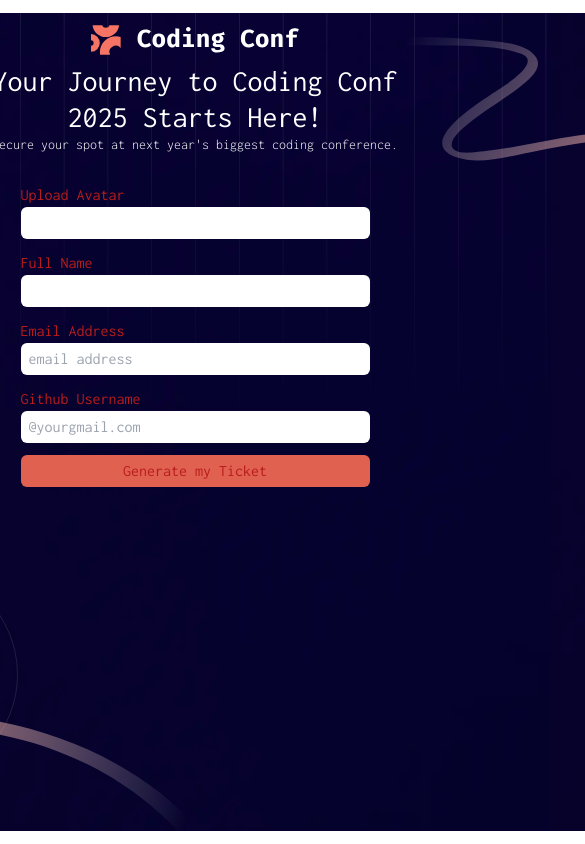
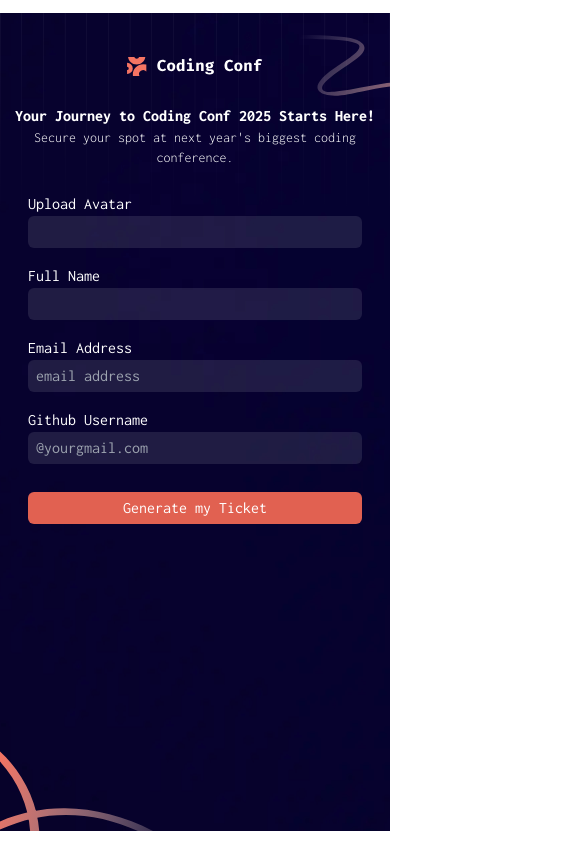
Before and after one commit to darkweb907/Ticket, a React (Vite) app: page / in a window 390 px wide. Shown: the whole page, 585 px wide, since content can reach past the window. Built offline with nearby package versions, Linux system fonts and the light colour scheme.

Commit message:
working on form responsivesnes

```diff
--- a/src/component/Background.jsx
+++ b/src/component/Background.jsx
@@ -1,22 +1,38 @@
-import Top from "../assets/images/pattern-squiggly-line-top.svg"
-import Form from "./Form"
-import Header from "./Header"
+import Top from "../assets/images/pattern-squiggly-line-top.svg";
+import Form from "./Form";
+import Header from "./Header";
 
 const Background = () => {
   return (
     <div className="mage overflow-hidden">
-        <img className="top w-[35%] absolute right-0 top-5 " src={Top} alt="not descover" />
-        <img className="bottom w-[57%] left-0 absolute bottom-[-69px] " src="./src/assets/images/pattern-squiggly-line-bottom.svg" alt="not descover" />
-        <img className=" " src="./src/assets/images/pattern-lines.svg" alt="not descover" />
-        <img className=" " src="./src/assets/images/pattern-circle.svg" alt="not descover" />
+      <img
+        className="top w-[35%] absolute right-0 top-5 "
+        src={Top}
+        alt="not descover"
+      />
+      <img
+        className="bottom w-[57%] left-0 absolute bottom-[-69px] "
+        src="./src/assets/images/pattern-squiggly-line-bottom.svg"
+        alt="not descover"
+      />
+      <img
+        className=" "
+        src="./src/assets/images/pattern-lines.svg"
+        alt="not descover"
+      />
+      <img
+        className="hidden md:block absolute top-[50%] left-[50%] md:w-[15%] "
+        src="./src/assets/images/pattern-circle.svg"
+        alt="not descover"
+      />
       <div className="text absolute top-0 w-full ">
-      <div className="texting">
-        <Header/>
-        <Form/>
-      </div>
+        <div className="texting mt-[2rem] md:mt-0 ">
+          <Header />
+          <Form />
+        </div>
       </div>
     </div>
-  )
-}
+  );
+};
 
-export default Background
+export default Background;
--- a/src/component/Form.jsx
+++ b/src/component/Form.jsx
@@ -21,57 +21,57 @@ const Form = () => {
   };
   return (
     <>
-      <section className="form mt-2 text-center ">
-        <h1 className="text-3xl Wform ">
+      <section className="form mt-7 md:mt-2 text-center sm:px-[2rem] md:px-0">
+        <h1 className="text-base px-3 sm:px-8 md:px-0 md:text-2xl lg:text-3xl Wform font-extrabold">
           Your Journey to Coding Conf 2025 Starts Here!
         </h1>
-        <p className="text-sm font-light">
+        <p className=" text-sm font-light px-3 sm:px-8 md:px-0">
           Secure your spot at next year&apos;s biggest coding conference.
         </p>
         <form
-          className="mt-7 px-7 Wform text-left text-red-700"
+          className="mt-6 md:mt-7 px-7 Wform text-left text-Neutral flex flex-col gap-4 md:block"
           onSubmit={justSubmit}
         >
-          <div className="avatar mt-3">
+          <div className="avatar md:mt-3">
             <label htmlFor="avatar">Upload Avatar</label>
             <input
               onChange={textChange}
               value={Word.avatar}
-              className="block mb-3 w-full  py-1 pl-2 rounded-md"
+              className="block  w-full  py-1 pl-2 rounded-md"
               id="avatar"
               type="text"
               name="avatar"
             />
           </div>
-          <div className="avatar mt-3">
+          <div className="avatar md:mt-3">
             <label htmlFor="name">Full Name</label>
             <input
               onChange={textChange}
               value={Word.name}
-              className="block mb-3 w-full  py-1 pl-2 rounded-md"
+              className="block w-full  py-1 pl-2 rounded-md"
               id="name"
               type="text"
               name="name"
             />
           </div>
-          <div className="avatar mt-3">
+          <div className="avatar md:mt-3">
             <label htmlFor="avatar">Email Address</label>
             <input
               onChange={textChange}
               value={Word.email}
-              className="block mb-3 w-full  py-1 pl-2 rounded-md"
+              className="block  w-full  py-1 pl-2 rounded-md"
               id="avatar"
               type="email"
               placeholder="email address"
               name="email"
             />
           </div>
-          <div className="avatar mt-3">
+          <div className="avatar md:mt-3">
             <label htmlFor="github">Github Username</label>
             <input
               onChange={textChange}
               value={Word.github}
-              className="block mb-3 w-full py-1 pl-2 rounded-md"
+              className="block  w-full py-1 pl-2 rounded-md"
               id="github"
               type="email"
               placeholder="@yourgmail.com"
--- a/src/component/Header.jsx
+++ b/src/component/Header.jsx
@@ -1,11 +1,9 @@
-
-
 const Header = () => {
   return (
-        <div className="logo mt-3">
-            <img src="./src/assets/images/logo-full.svg" alt="" />
-        </div>
-  )
-}
+    <div className="flex justify-center logo mt-3">
+      <img className="w-[65%]" src="./src/assets/images/logo-full.svg" alt="" />
+    </div>
+  );
+};
 
-export default Header
+export default Header;
--- a/src/index.css
+++ b/src/index.css
@@ -13,10 +13,10 @@ body {
 }
 
 .mage {
-  @apply relative bg-[url("./assets/images/background-mobile.png")] md:bg-[url("./assets/images/background-tablet.png")] mx-auto  h-[97vh] w-[789px] lg:bg-[url("./assets/images/background-desktop.png")];
+  @apply relative bg-[url("./assets/images/background-mobile.png")] md:bg-[url("./assets/images/background-tablet.png")] mx-auto  h-[97vh] max-w-[789px] lg:bg-[url("./assets/images/background-desktop.png")];
 }
 .Wform {
-  @apply w-[60%] mx-auto;
+  @apply md:w-[70%] mx-auto;
 }
 img {
   max-width: 100%;
@@ -32,3 +32,6 @@ img {
   align-items: center;
   color: white;
 }
+input {
+  background-color: rgba(255, 255, 255, 0.1);
+}
```
